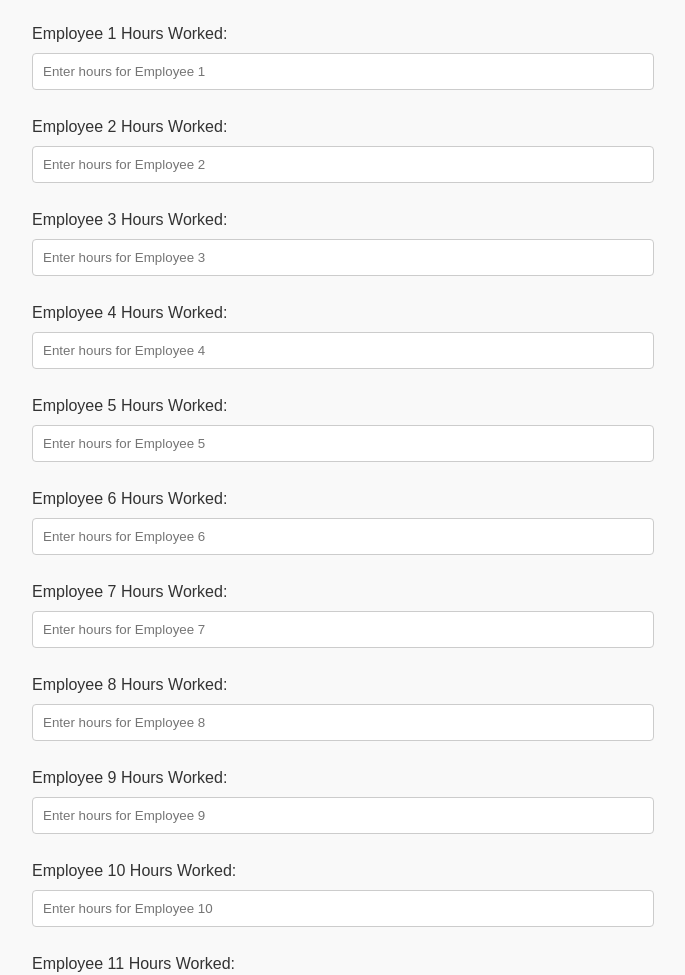
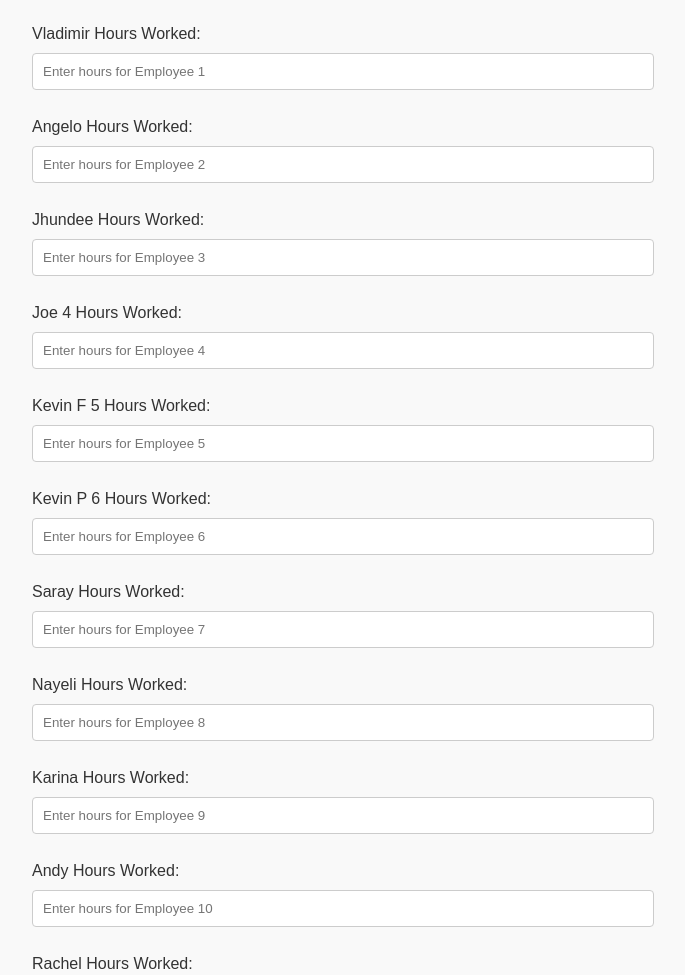
Before and after one commit to VladimirAngelo/tipCalculatorMikado, a website: page public/index.html in a window 1280 px wide. Shown: the part 178-1153 px from the top of the page, without its empty margins (308-993 px from the left). Drawn offline with Linux system fonts and the light colour scheme.

Commit message:
added names

```diff
--- a/public/index.html
+++ b/public/index.html
@@ -13,37 +13,37 @@
     <label for="totalTips">Total Tips Collected:</label><br>
     <input type="number" id="totalTips" step="0.01" placeholder="Enter total tips" required><br><br>
 
-    <label for="hours1">Employee 1 Hours Worked:</label><br>
+    <label for="hours1">Vladimir Hours Worked:</label><br>
     <input type="number" id="hours1" step="0.01" placeholder="Enter hours for Employee 1" required><br><br>
 
-    <label for="hours2">Employee 2 Hours Worked:</label><br>
+    <label for="hours2">Angelo Hours Worked:</label><br>
     <input type="number" id="hours2" step="0.01" placeholder="Enter hours for Employee 2" required><br><br>
 
-    <label for="hours1">Employee 3 Hours Worked:</label><br>
+    <label for="hours1">Jhundee Hours Worked:</label><br>
     <input type="number" id="hours3" step="0.01" placeholder="Enter hours for Employee 3" required><br><br>
 
-    <label for="hours2">Employee 4 Hours Worked:</label><br>
+    <label for="hours2">Joe 4 Hours Worked:</label><br>
     <input type="number" id="hours4" step="0.01" placeholder="Enter hours for Employee 4" required><br><br>
 
-    <label for="hours1">Employee 5 Hours Worked:</label><br>
+    <label for="hours1">Kevin F 5 Hours Worked:</label><br>
     <input type="number" id="hours5" step="0.01" placeholder="Enter hours for Employee 5" required><br><br>
 
-    <label for="hours2">Employee 6 Hours Worked:</label><br>
+    <label for="hours2">Kevin P 6 Hours Worked:</label><br>
     <input type="number" id="hours6" step="0.01" placeholder="Enter hours for Employee 6" required><br><br>
 
-    <label for="hours1">Employee 7 Hours Worked:</label><br>
+    <label for="hours1">Saray Hours Worked:</label><br>
     <input type="number" id="hours7" step="0.01" placeholder="Enter hours for Employee 7" required><br><br>
 
-    <label for="hours2">Employee 8 Hours Worked:</label><br>
+    <label for="hours2">Nayeli Hours Worked:</label><br>
     <input type="number" id="hours8" step="0.01" placeholder="Enter hours for Employee 8" required><br><br>
 
-    <label for="hours1">Employee 9 Hours Worked:</label><br>
+    <label for="hours1">Karina Hours Worked:</label><br>
     <input type="number" id="hours9" step="0.01" placeholder="Enter hours for Employee 9" required><br><br>
 
-    <label for="hours2">Employee 10 Hours Worked:</label><br>
+    <label for="hours2">Andy Hours Worked:</label><br>
     <input type="number" id="hours10" step="0.01" placeholder="Enter hours for Employee 10" required><br><br>
 
-    <label for="hours1">Employee 11 Hours Worked:</label><br>
+    <label for="hours1">Rachel Hours Worked:</label><br>
     <input type="number" id="hours11" step="0.01" placeholder="Enter hours for Employee 11" required><br><br>
 
     <label for="hours2">Employee 12 Hours Worked:</label><br>
```
